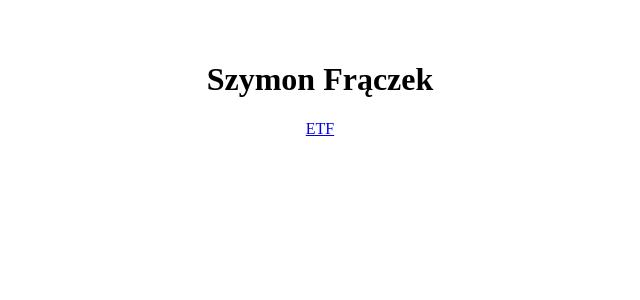
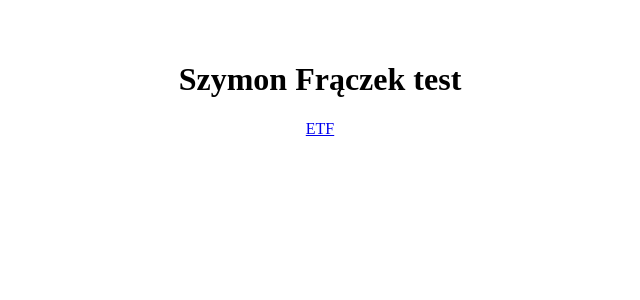
Before and after one commit to SzymiYay/szymiyay.github.io, a React (Vite) app: page / in a window 1280 px wide. Shown: the top 300 px of the page, without its empty margins (320-960 px from the left). Built offline with nearby package versions, Linux system fonts and the light colour scheme.

Commit message:
test: test

```diff
--- a/src/App.tsx
+++ b/src/App.tsx
@@ -4,7 +4,7 @@ function App() {
   return (
     <>
       <header>
-        <h1 className="site-owner-name">Szymon Frączek</h1>
+        <h1 className="site-owner-name">Szymon Frączek test</h1>
       </header>
 
       <nav>
```
